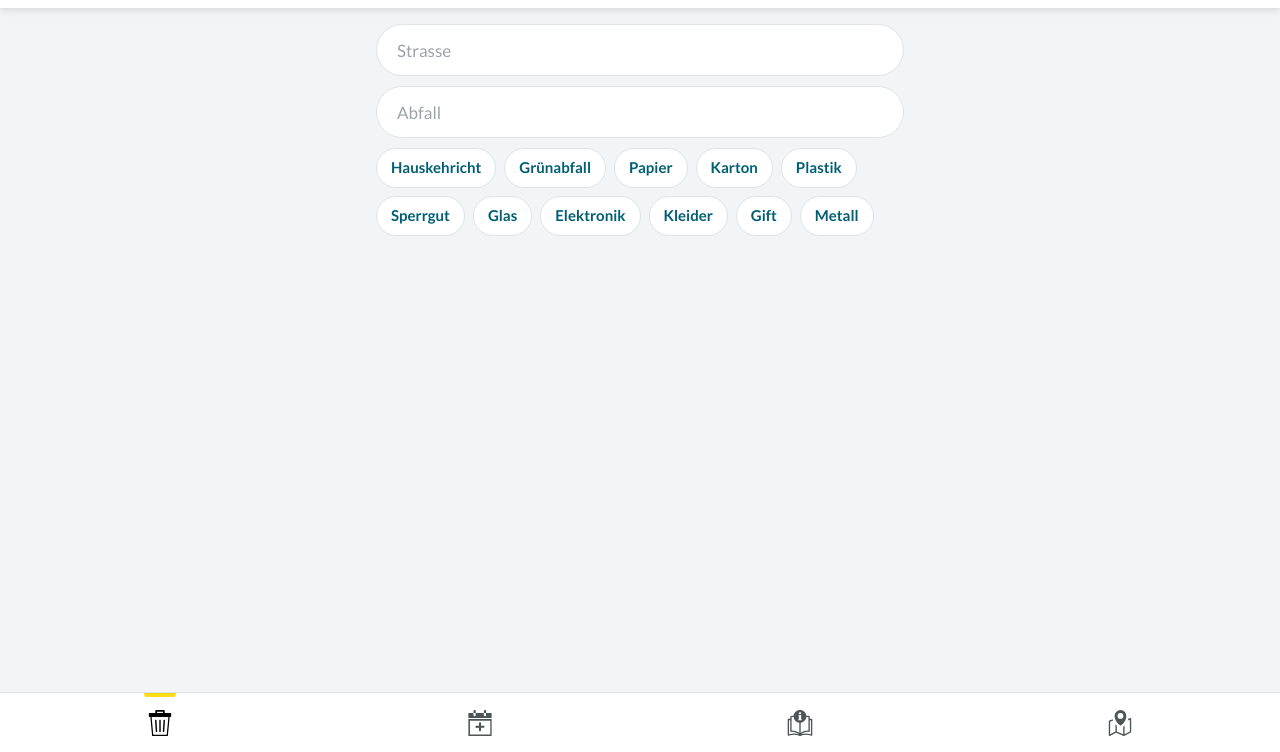
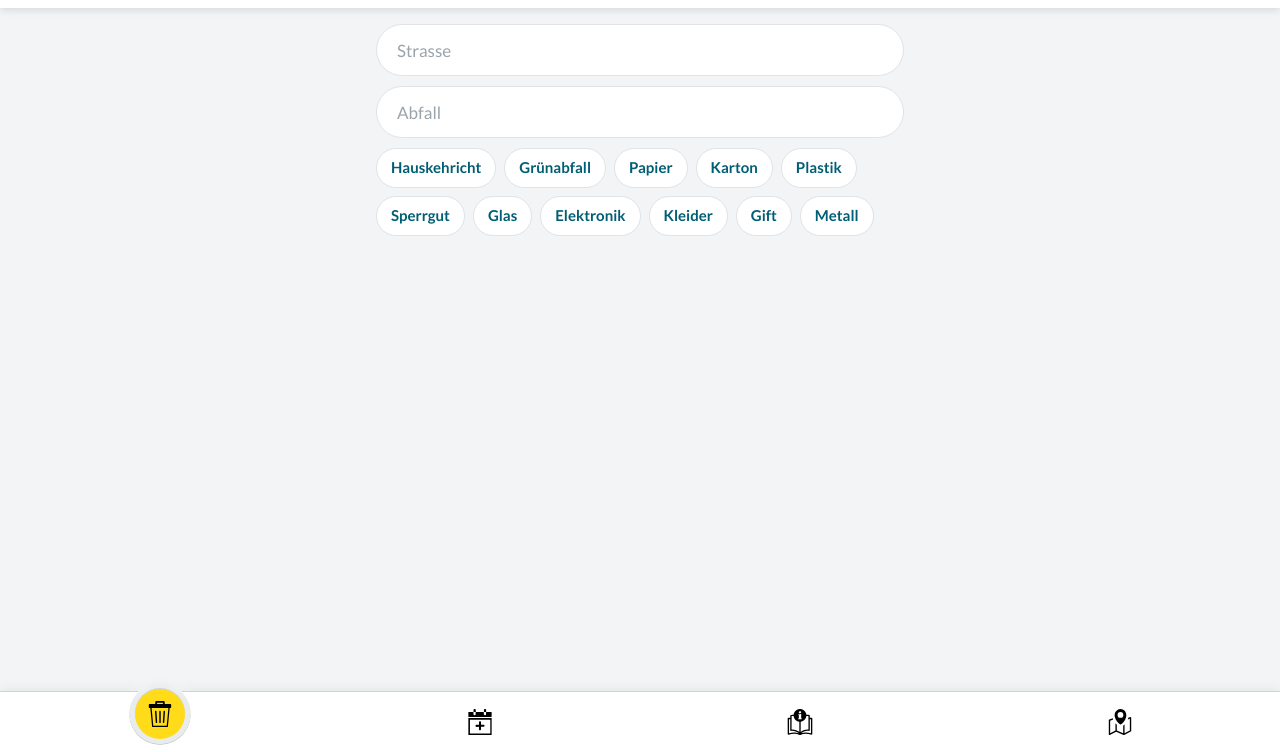
Before and after one commit to priscilla-sfgz/abfall-schaffhausen, a plain HTML site: page index.html in a window 1280 px wide. Shown: the part 48-800 px from the top of the page. Drawn offline with Linux system fonts and the light colour scheme; no server answers.

Commit message:
Test Tabs
Round edge/circle

```diff
--- a/css/style.css
+++ b/css/style.css
@@ -626,7 +626,11 @@ main {
 }
 .knopf.haupt { color: var(--weiss); background: var(--petrol); border-color: var(--petrol); }
 
-/* ---------- Untere Leiste mit Tabs ---------- */
+/* ---------- Untere Leiste mit Tabs (wie in der SBB-App) ----------
+   Ausgewählt: schwarzes Icon im gelben Kreis, der in einer runden
+   Einbuchtung der weissen Leiste sitzt. Sonst: schwarz auf Weiss.
+   Die Leiste selbst ist durchsichtig, jeder Tab hat seinen eigenen
+   weissen Hintergrund – beim ausgewählten mit einem runden «Loch». */
 .tableiste {
   position: fixed;
   left: 0;
@@ -634,41 +638,52 @@ main {
   bottom: 0;
   z-index: 10;
   display: flex;
-  height: calc(var(--leiste-hoehe) + env(safe-area-inset-bottom));
-  padding-bottom: env(safe-area-inset-bottom);
-  background: var(--weiss);
-  border-top: 1px solid var(--linie);
+  /* feine Linie und Schatten folgen auch der Einbuchtung */
+  filter: drop-shadow(0 -1px 0 rgba(0, 33, 41, .12)) drop-shadow(0 -2px 6px rgba(0, 33, 41, .06));
 }
 .tab {
+  --loch-mitte: 22px;   /* Mitte des Kreises, von oben gemessen */
   position: relative;
   flex: 1;
   display: flex;
   align-items: center;
   justify-content: center;
+  height: calc(var(--leiste-hoehe) + env(safe-area-inset-bottom));
+  padding: 0 0 env(safe-area-inset-bottom);
   border: 0;
-  background: transparent;
-  color: #4d5559;   /* nicht ausgewählt: dunkelgrau (gut lesbar auf Weiss) */
+  background: var(--weiss);
+  color: #000000;
   cursor: pointer;
+  -webkit-tap-highlight-color: transparent;
 }
 /* Icons aus img/icons/ (trash, calendar, manual, map), ausgefüllt */
 .tab svg {
+  position: relative;
+  z-index: 1;
   width: 26px;
   height: 26px;
   fill: currentColor;
 }
-.tab.aktiv { color: #000000; }   /* ausgewählt: schwarz */
 
-/* Kleiner gelber Balken über dem aktiven Icon */
+/* Ausgewählt: rundes Loch in der Leiste (Radius 31 px) … */
+.tab.aktiv {
+  background: radial-gradient(circle 31px at 50% var(--loch-mitte), transparent 30.5px, var(--weiss) 31px);
+}
+/* … darin der gelbe Kreis (Durchmesser 50 px) mit dem Icon */
 .tab.aktiv::before {
   content: "";
   position: absolute;
-  top: 0;
+  top: calc(var(--loch-mitte) - 25px);
   left: 50%;
-  width: 32px;
-  height: 4px;
-  margin-left: -16px;
+  width: 50px;
+  height: 50px;
+  margin-left: -25px;
+  border-radius: 50%;
   background: var(--gelb);
-  border-radius: 0 0 3px 3px;
+}
+.tab.aktiv svg {
+  /* Icon in die Kreismitte schieben */
+  transform: translateY(calc(var(--loch-mitte) - var(--leiste-hoehe) / 2));
 }
 
 /* ---------- Tab «Abfall-ABC» ---------- */
```
Also changed, not shown: img/icons/sack-icon.svg (added), 1 other file.
